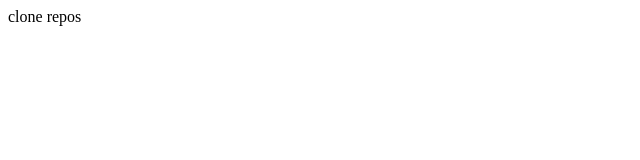
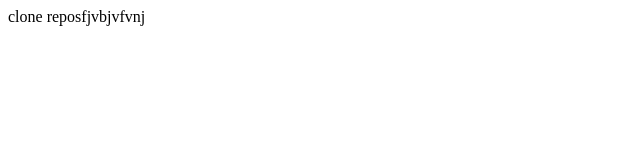
Before and after one commit to spromt300-jpg/-, a plain HTML site: page index.html in a window 1280 px wide. Shown: the full height of the page, 0-640 px from the left. Drawn offline with Linux system fonts and the light colour scheme.

Commit message:
change spromt300-jpg to Low

```diff
--- a/index.html
+++ b/index.html
@@ -6,6 +6,6 @@
     <title>Document</title>
 </head>
 <body>
-    clone repos
+    clone reposfjvbjvfvnj
 </body>
 </html>
```
